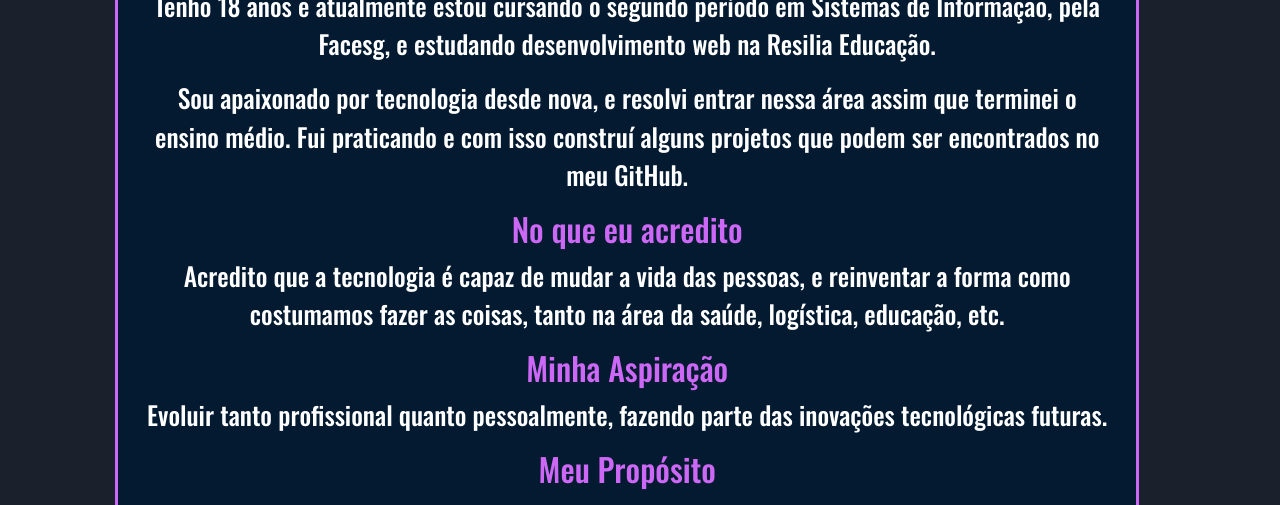
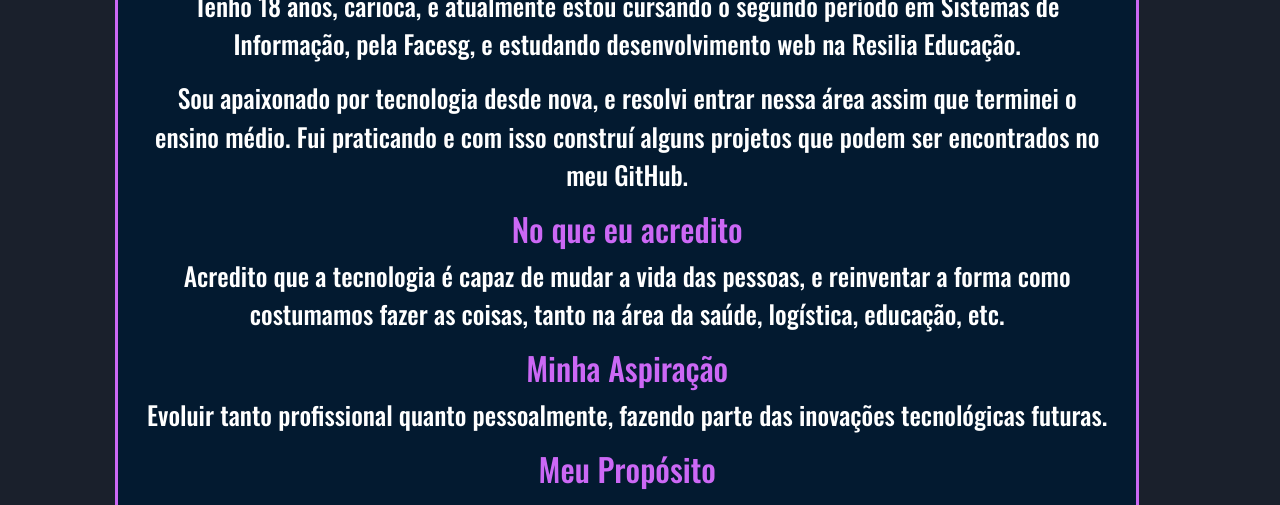
Before and after one commit to FernandaPereira-S/portfolio, a plain HTML site: page index.html in a window 1280 px wide. Shown: the part 595-1100 px from the top of the page. Drawn offline with nearby package versions, Linux system fonts and the light colour scheme.

Commit message:
Mudando descrição

```diff
--- a/index.html
+++ b/index.html
@@ -34,7 +34,7 @@
         </div>
         <div id="sobre">
             <h1 class="titulo">SOBRE</h1>
-            <p>Tenho 18 anos e atualmente estou cursando o segundo período em Sistemas de Informação, pela Facesg, e estudando desenvolvimento web na Resilia Educação.</p>
+            <p>Tenho 18 anos, carioca, e atualmente estou cursando o segundo período em Sistemas de Informação, pela Facesg, e estudando desenvolvimento web na Resilia Educação.</p>
             <p>Sou apaixonado por tecnologia desde nova, e resolvi entrar nessa área assim que terminei o ensino médio. Fui praticando e com isso construí alguns projetos que podem ser encontrados no meu GitHub.</p>
             <h2>No que eu acredito</h2>
             <p>Acredito que a tecnologia é capaz de mudar a vida das pessoas, e reinventar a forma como costumamos fazer as coisas, tanto na área da saúde, logística, educação, etc.</p>
```
